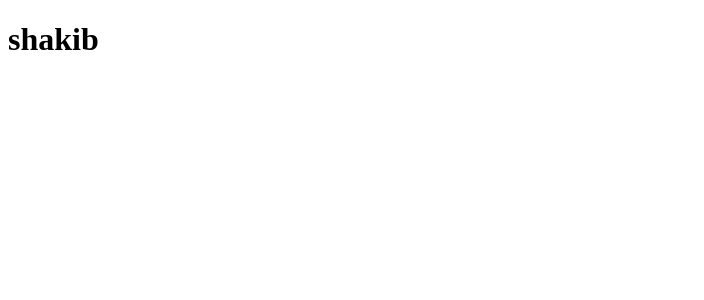
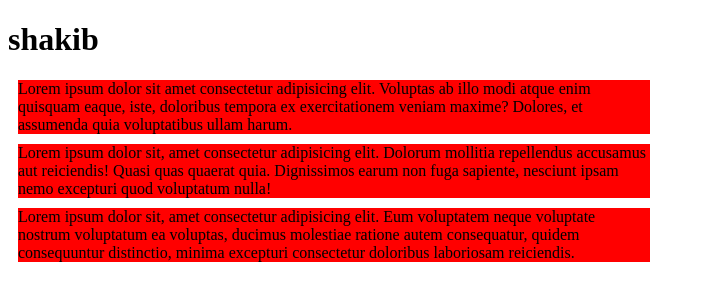
Before and after one commit to Najmus-Shakib797/my-second-github-repo, a plain HTML site: page index.html in a window 1280 px wide. Shown: the whole page, without its empty margins (0-704 px from the left). Drawn offline with Linux system fonts and the light colour scheme.

Commit message:
added the second blog

```diff
--- a/index.html
+++ b/index.html
@@ -4,8 +4,12 @@
     <meta charset="UTF-8">
     <meta name="viewport" content="width=device-width, initial-scale=1.0">
     <title>2nd github</title>
+    <link rel="stylesheet" href="styles/blog.css">
 </head>
 <body>
     <h1>shakib</h1>
+    <div>Lorem ipsum dolor sit amet consectetur adipisicing elit. Voluptas ab illo modi atque enim quisquam eaque, iste, doloribus tempora ex exercitationem veniam maxime? Dolores, et assumenda quia voluptatibus ullam harum.</div>
+    <div>Lorem ipsum dolor sit, amet consectetur adipisicing elit. Dolorum mollitia repellendus accusamus aut reiciendis! Quasi quas quaerat quia. Dignissimos earum non fuga sapiente, nesciunt ipsam nemo excepturi quod voluptatum nulla!</div>
+    <div>Lorem ipsum dolor sit, amet consectetur adipisicing elit. Eum voluptatem neque voluptate nostrum voluptatum ea voluptas, ducimus molestiae ratione autem consequatur, quidem consequuntur distinctio, minima excepturi consectetur doloribus laboriosam reiciendis.</div>
 </body>
 </html>
--- /dev/null
+++ b/styles/blog.css
@@ -0,0 +1,5 @@
+div{
+    background-color: red;
+    margin: 10px;
+    width: 50%;
+}
```
